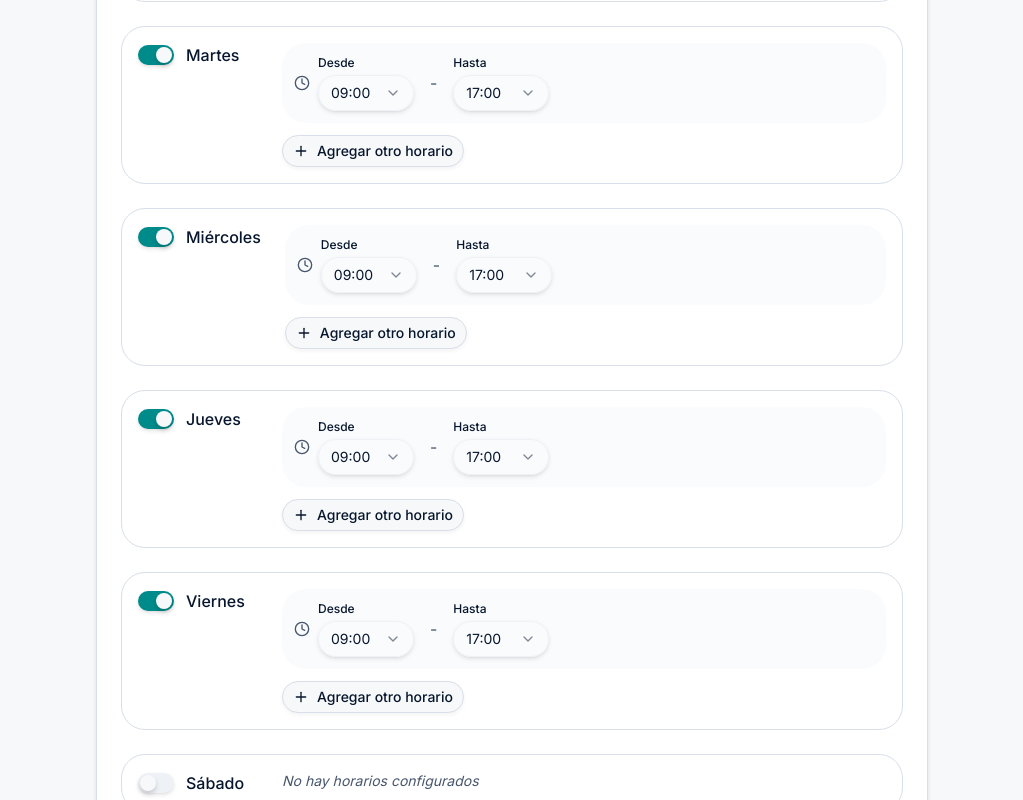
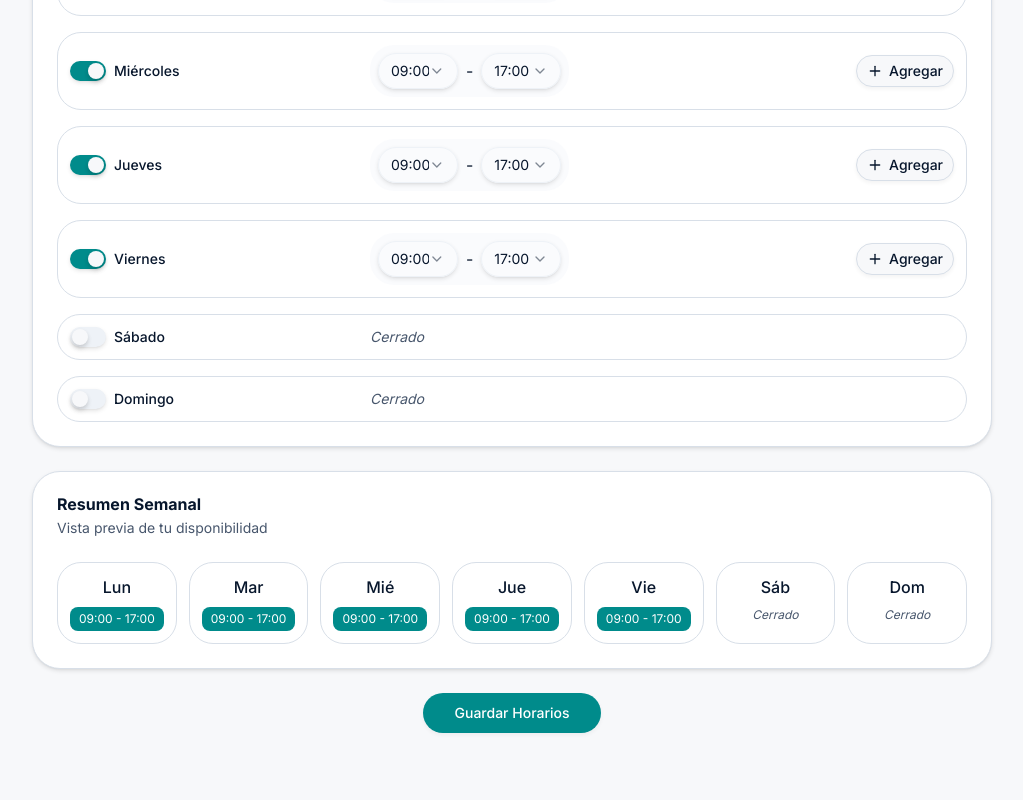
Before and after one commit to melinab1998/TPI-PROGRAMACION-IV, a React (Vite) app in the folder frontend/: page /availability in a window 1280 px wide. Shown: the part 460-1260 px from the top of the page, without its empty margins (128-1151 px from the left). Built offline with nearby package versions, Linux system fonts and the light colour scheme.

Commit message:
update-availability

```diff
--- a/frontend/src/pages/Availability/Availability.jsx
+++ b/frontend/src/pages/Availability/Availability.jsx
@@ -4,7 +4,7 @@ import { Button } from "@/components/ui/button"
 import { Label } from "@/components/ui/label"
 import { Select, SelectContent, SelectItem, SelectTrigger, SelectValue } from "@/components/ui/select"
 import { Switch } from "@/components/ui/switch"
-import { Plus, Trash2, Clock } from "lucide-react"
+import { Plus, Trash2 } from "lucide-react"
 
 const daysOfWeek = [
   { id: 1, name: "Lunes", label: "Lun" },
@@ -26,46 +26,15 @@ const timeSlots = [
 
 export default function Availability() {
   const [availabilities, setAvailabilities] = useState([
-    {
-      id_availability: 1,
-      day_of_week: 1,
-      start_time: "09:00",
-      end_time: "17:00",
-      enabled: true
-    },
-    {
-      id_availability: 2,
-      day_of_week: 2,
-      start_time: "09:00",
-      end_time: "17:00",
-      enabled: true
-    },
-    {
-      id_availability: 3,
-      day_of_week: 3,
-      start_time: "09:00",
-      end_time: "17:00",
-      enabled: true
-    },
-    {
-      id_availability: 4,
-      day_of_week: 4,
-      start_time: "09:00",
-      end_time: "17:00",
-      enabled: true
-    },
-    {
-      id_availability: 5,
-      day_of_week: 5,
-      start_time: "09:00",
-      end_time: "17:00",
-      enabled: true
-    }
+    { id_availability: 1, day_of_week: 1, start_time: "09:00", end_time: "17:00", enabled: true },
+    { id_availability: 2, day_of_week: 2, start_time: "09:00", end_time: "17:00", enabled: true },
+    { id_availability: 3, day_of_week: 3, start_time: "09:00", end_time: "17:00", enabled: true },
+    { id_availability: 4, day_of_week: 4, start_time: "09:00", end_time: "17:00", enabled: true },
+    { id_availability: 5, day_of_week: 5, start_time: "09:00", end_time: "17:00", enabled: true }
   ])
 
-  const getAvailabilityForDay = (dayId) => {
-    return availabilities.filter(avail => avail.day_of_week === dayId)
-  }
+  const getAvailabilityForDay = (dayId) =>
+    availabilities.filter(avail => avail.day_of_week === dayId)
 
   const handleToggleDay = (dayId, enabled) => {
     if (enabled) {
@@ -113,7 +82,7 @@ export default function Availability() {
   }
 
   return (
-    <div className="max-w-4xl mx-auto px-4 sm:px-6 lg:px-8 py-6 space-y-6">
+    <div className="max-w-5xl mx-auto px-4 sm:px-6 lg:px-8 py-6 space-y-6">
       <div className="text-center">
         <h1 className="text-3xl font-bold">Configuración de Horarios</h1>
         <p className="text-muted-foreground mt-2">
@@ -124,101 +93,88 @@ export default function Availability() {
         <CardHeader>
           <CardTitle>Horarios de Atención</CardTitle>
           <CardDescription>
-            Configura los horarios en los que estás disponible para atender pacientes
+            Configura los horarios en los que estás disponible
           </CardDescription>
         </CardHeader>
-        <CardContent className="space-y-6">
+        <CardContent className="space-y-4">
           {daysOfWeek.map(day => {
             const dayAvailabilities = getAvailabilityForDay(day.id)
             const isDayEnabled = dayAvailabilities.length > 0
 
             return (
-              <div key={day.id} className="flex items-start gap-6 p-4 border rounded-lg">
-                <div className="flex items-center gap-3 min-w-[120px]">
+              <div
+                key={day.id}
+                className="grid grid-cols-1 sm:grid-cols-3 items-center gap-4 p-3 border rounded-lg"
+              >
+                <div className="flex items-center gap-2">
                   <Switch
                     checked={isDayEnabled}
                     onCheckedChange={(checked) => handleToggleDay(day.id, checked)}
                   />
-                  <Label className="font-medium text-base">{day.name}</Label>
+                  <Label className="font-medium">{day.name}</Label>
                 </div>
-                <div className="flex-1 space-y-3">
-                  {!isDayEnabled ? (
-                    <p className="text-sm text-muted-foreground italic">
-                      No hay horarios configurados
-                    </p>
-                  ) : (
-                    dayAvailabilities.map(availability => (
-                      <div key={availability.id_availability} className="flex items-center gap-4 p-3 bg-muted/30 rounded-lg">
-                        <div className="flex items-center gap-2 flex-1">
-                          <Clock className="w-4 h-4 text-muted-foreground" />
-                          <div className="space-y-1 relative">
-                            <Label className="text-xs">
-                              Desde
-                            </Label>
+                <div className="flex flex-wrap gap-2">
+                  {isDayEnabled ? (
+                    dayAvailabilities.map((availability) => (
+                      <div
+                        key={availability.id_availability}
+                        className="flex items-center gap-2 bg-muted/30 rounded-lg p-2"
+                      >
                         <Select
                           value={availability.start_time}
-                              onValueChange={(value) => handleTimeChange(availability.id_availability, 'start_time', value)}
+                          onValueChange={(value) =>
+                            handleTimeChange(availability.id_availability, "start_time", value)
+                          }
                         >
-                              <SelectTrigger className="w-24">
-                                <SelectValue />
-                              </SelectTrigger>
-                              <SelectContent position="popper" className="max-h-60">
+                          <SelectTrigger className="w-20"><SelectValue /></SelectTrigger>
+                          <SelectContent className="max-h-60">
                             {timeSlots.map(time => (
-                                  <SelectItem key={time} value={time}>
-                                    {time}
-                                  </SelectItem>
+                              <SelectItem key={time} value={time}>{time}</SelectItem>
                             ))}
                           </SelectContent>
                         </Select>
-                          </div>
 
-                          <span className="text-muted-foreground mx-2">-</span>
-                          <div className="space-y-1 relative">
-                            <Label className="text-xs">
-                              Hasta
-                            </Label>
+                        <span>-</span>
+
                         <Select
                           value={availability.end_time}
-                              onValueChange={(value) => handleTimeChange(availability.id_availability, 'end_time', value)}
+                          onValueChange={(value) =>
+                            handleTimeChange(availability.id_availability, "end_time", value)
+                          }
                         >
-                              <SelectTrigger className="w-24">
-                                <SelectValue />
-                              </SelectTrigger>
-                              <SelectContent position="popper" className="max-h-60">
+                          <SelectTrigger className="w-20"><SelectValue /></SelectTrigger>
+                          <SelectContent className="max-h-60">
                             {timeSlots
                               .filter(time => time > availability.start_time)
                               .map(time => (
-                                    <SelectItem key={time} value={time}>
-                                      {time}
-                                    </SelectItem>
-                                  ))
-                                }
+                                <SelectItem key={time} value={time}>{time}</SelectItem>
+                              ))}
                           </SelectContent>
                         </Select>
-                          </div>
-                        </div>
+
                         {dayAvailabilities.length > 1 && (
                           <Button
-                            variant="outline"
-                            size="sm"
+                            variant="ghost"
+                            size="icon"
                             onClick={() => handleRemoveAvailability(availability.id_availability)}
-                            className="text-destructive hover:text-destructive"
                           >
-                            <Trash2 className="w-4 h-4" />
+                            <Trash2 className="w-4 h-4 text-destructive" />
                           </Button>
                         )}
                       </div>
                     ))
+                  ) : (
+                    <p className="text-sm text-muted-foreground italic">Cerrado</p>
                   )}
+                </div>
+                <div className="flex justify-start sm:justify-end">
                   {isDayEnabled && (
                     <Button
                       variant="outline"
                       size="sm"
                       onClick={() => handleAddTimeSlot(day.id)}
-                      className="flex items-center gap-2"
                     >
-                      <Plus className="w-4 h-4" />
-                      Agregar otro horario
+                      <Plus className="w-4 h-4" /> Agregar
                     </Button>
                   )}
                 </div>
@@ -231,29 +187,30 @@ export default function Availability() {
         <CardHeader>
           <CardTitle>Resumen Semanal</CardTitle>
           <CardDescription>
-            Vista previa de tu disponibilidad semanal
+            Vista previa de tu disponibilidad
           </CardDescription>
         </CardHeader>
         <CardContent>
           <div className="grid grid-cols-1 sm:grid-cols-2 lg:grid-cols-7 gap-3">
             {daysOfWeek.map(day => {
               const dayAvailabilities = getAvailabilityForDay(day.id)
-
               return (
                 <div key={day.id} className="text-center p-3 border rounded-lg">
                   <div className="font-medium mb-2">{day.label}</div>
                   {dayAvailabilities.length > 0 ? (
                     <div className="space-y-1">
                       {dayAvailabilities.map((avail, index) => (
-                        <div key={index} className="text-xs text-green-600 bg-green-50 px-2 py-1 rounded">
+                        <div
+                          key={index}
+                          className="text-xs px-2 py-1 rounded
+             bg-primary text-primary-foreground"
+                        >
                           {avail.start_time} - {avail.end_time}
                         </div>
                       ))}
                     </div>
                   ) : (
-                    <div className="text-xs text-muted-foreground italic">
-                      Cerrado
-                    </div>
+                    <div className="text-xs text-muted-foreground italic">Cerrado</div>
                   )}
                 </div>
               )
@@ -261,6 +218,7 @@ export default function Availability() {
           </div>
         </CardContent>
       </Card>
+
       <div className="flex justify-center">
         <Button onClick={handleSave} size="lg" className="px-8">
           Guardar Horarios
```
Lines whose indentation alone changed are shown as unchanged.
